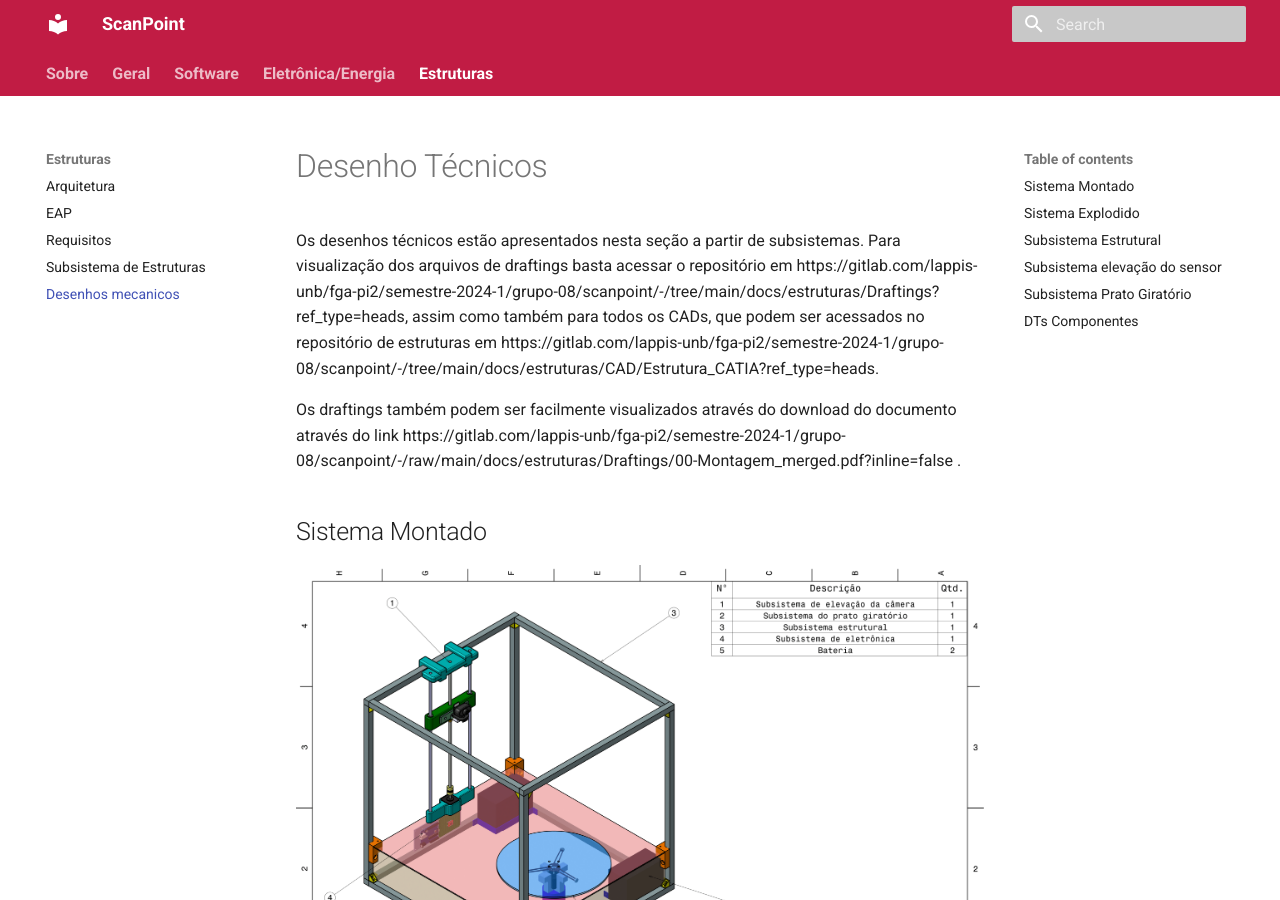
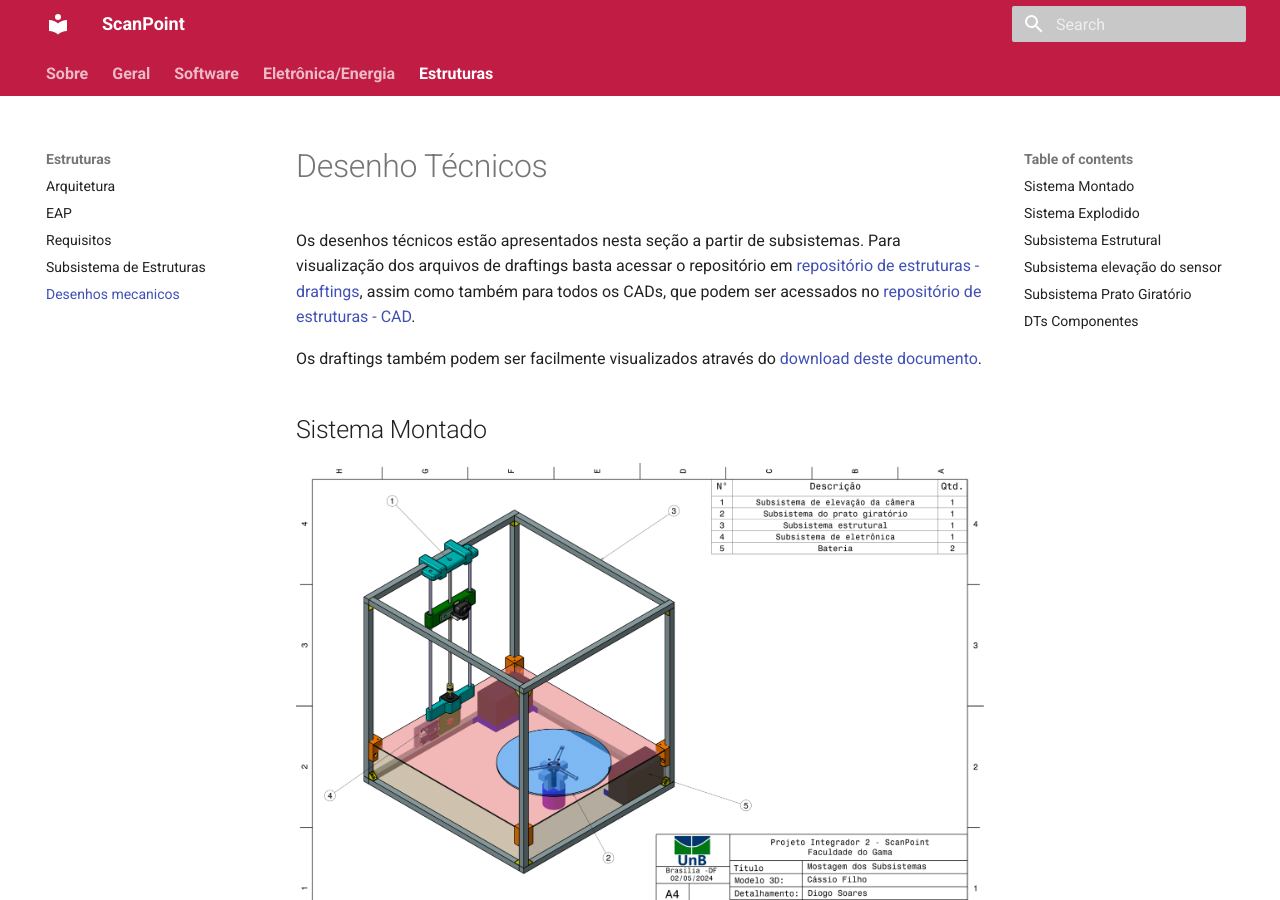
Before and after one commit to Calcioft/ScanPoint, an MkDocs documentation site: the page built from docs/estruturas/DTs.md, in a window 1280 px wide and 900 px high. Built offline with MkDocs 1.6.1 and Material for MkDocs 9.7.7, drawn with Linux system fonts in a browser that asks for light colours.

Commit message:
Update DTs.md

```diff
--- a/docs/estruturas/DTs.md
+++ b/docs/estruturas/DTs.md
@@ -1,8 +1,8 @@
 # Desenho Técnicos
 
-Os desenhos técnicos estão apresentados nesta seção a partir de subsistemas. Para visualização dos arquivos de draftings basta acessar o repositório em https://gitlab.com/lappis-unb/fga-pi2/semestre-2024-1/grupo-08/scanpoint/-/tree/main/docs/estruturas/Draftings?ref_type=heads, assim como também para todos os CADs, que podem ser acessados no repositório de estruturas em https://gitlab.com/lappis-unb/fga-pi2/semestre-2024-1/grupo-08/scanpoint/-/tree/main/docs/estruturas/CAD/Estrutura_CATIA?ref_type=heads.
+Os desenhos técnicos estão apresentados nesta seção a partir de subsistemas. Para visualização dos arquivos de draftings basta acessar o repositório em [repositório de estruturas - draftings](https://gitlab.com/lappis-unb/fga-pi2/semestre-2024-1/grupo-08/scanpoint/-/tree/main/docs/estruturas/Draftings), assim como também para todos os CADs, que podem ser acessados no [repositório de estruturas - CAD](https://gitlab.com/lappis-unb/fga-pi2/semestre-2024-1/grupo-08/scanpoint/-/tree/main/docs/estruturas/CAD/Estrutura_CATIA?ref_type=heads).
 
-Os draftings também podem ser facilmente visualizados através do download do documento através do link https://gitlab.com/lappis-unb/fga-pi2/semestre-2024-1/grupo-08/scanpoint/-/raw/main/docs/estruturas/Draftings/00-Montagem_merged.pdf?inline=false .
+Os draftings também podem ser facilmente visualizados através do [download deste documento](https://gitlab.com/lappis-unb/fga-pi2/semestre-2024-1/grupo-08/scanpoint/-/raw/main/docs/estruturas/Draftings/00-Montagem_merged.pdf?inline=false).
 
 ## Sistema Montado
 ![Montagem](../estruturas/imagens/DTs/Montagem-1.png)
```
